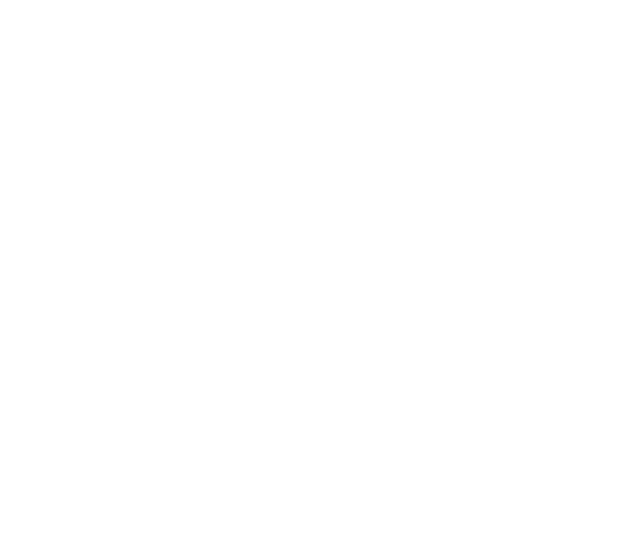
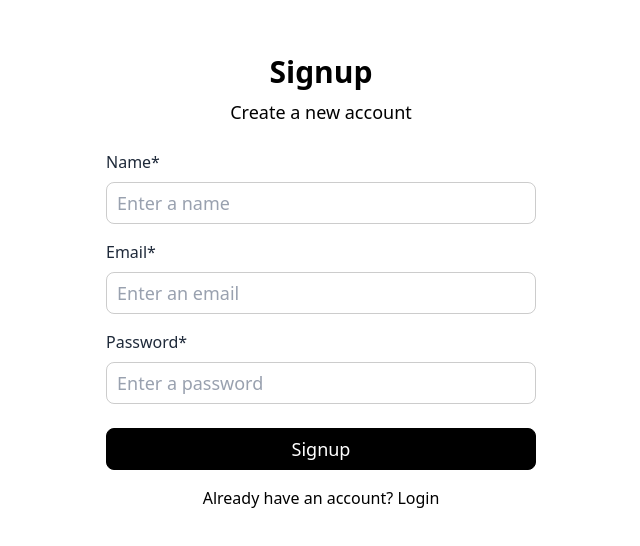
Before and after one commit to Pranish03/mern-todo-frontend, a React app: page /signup in a window 1280 px wide. Before the commit this address had no page. Shown: the part 118-664 px from the top of the page, without its empty margins (319-959 px from the left). Built offline with nearby package versions, Linux system fonts and the light colour scheme; the HTML template or start-up script is replaced by a standard one.

Commit message:
Finish frontend ui

```diff
--- a/src/components/button.jsx
+++ b/src/components/button.jsx
@@ -1,9 +1,7 @@
-import React from "react";
-
 export const Button = ({ className = "", children, ...props }) => {
   return (
     <button
-      className={`border border-black rounded-lg text-lg py-1.5 px-2.5 bg-black hover:bg-black/80 text-white cursor-pointer ${className}`}
+      className={`border border-black hover:border-black/3 rounded-lg text-lg py-1.5 px-2.5 bg-black hover:bg-black/80 text-white cursor-pointer ${className}`}
       {...props}
     >
       {children}
--- a/src/components/todo.jsx
+++ b/src/components/todo.jsx
@@ -4,11 +4,11 @@ import { FiTrash2 } from "react-icons/fi";
 export const Todo = () => {
   const [isComplete, setIsComplete] = useState(false);
 
-  const onChange = () => {
+  const handleComplete = () => {
     setIsComplete((prev) => !prev);
   };
 
-  const onClick = () => {
+  const handleDelete = () => {
     console.log("Delete");
   };
 
@@ -19,7 +19,7 @@ export const Todo = () => {
           className="cursor-pointer size-4 accent-black"
           type="checkbox"
           checked={isComplete}
-          onChange={onChange}
+          onChange={handleComplete}
         />
         <span className={`${isComplete ? "line-through" : ""}`}>
           Finish Mern course
@@ -27,7 +27,7 @@ export const Todo = () => {
       </div>
       <button
         className="text-black hover:text-red-600 cursor-pointer"
-        onClick={onClick}
+        onClick={handleDelete}
       >
         <FiTrash2 size={22} />
       </button>
--- a/src/main.jsx
+++ b/src/main.jsx
@@ -3,12 +3,16 @@ import { StrictMode } from "react";
 import { createRoot } from "react-dom/client";
 import { BrowserRouter, Route, Routes } from "react-router-dom";
 import { Home } from "./pages/home";
+import { Login } from "./pages/login";
+import { Signup } from "./pages/signup";
 
 createRoot(document.getElementById("root")).render(
   <StrictMode>
     <BrowserRouter>
       <Routes>
         <Route index element={<Home />} />
+        <Route path="/login" element={<Login />} />
+        <Route path="/signup" element={<Signup />} />
       </Routes>
     </BrowserRouter>
   </StrictMode>,
--- a/src/pages/home/index.jsx
+++ b/src/pages/home/index.jsx
@@ -1,5 +1,5 @@
 import { useState } from "react";
-import { FiPlus } from "react-icons/fi";
+import { FiPlus, FiLogOut } from "react-icons/fi";
 import { Button } from "../../components/button";
 import { Input } from "../../components/input";
 import { Todo } from "../../components/todo";
@@ -7,8 +7,12 @@ import { Todo } from "../../components/todo";
 export const Home = () => {
   const [todo, setTodo] = useState("");
 
-  const onClick = () => {
+  const handleAdd = () => {
     console.log(todo);
+  };
+
+  const handleLogout = () => {
+    console.log("Logout");
   };
 
   return (
@@ -24,7 +28,7 @@ export const Home = () => {
           value={todo}
           onChange={(e) => setTodo(e.target.value)}
         />
-        <Button className="flex items-center gap-2" onClick={onClick}>
+        <Button className="flex items-center gap-2" onClick={handleAdd}>
           Add
           <FiPlus />
         </Button>
@@ -33,6 +37,20 @@ export const Home = () => {
         <Todo />
         <Todo />
       </div>
+
+      {/* <div className="pt-20">
+        <h2 className="text-center text-2xl font-medium">
+          You don't have any todos
+        </h2>
+      </div> */}
+
+      <Button
+        className="flex items-center gap-2 absolute bottom-10 right-12"
+        onClick={handleLogout}
+      >
+        <FiLogOut />
+        Logout
+      </Button>
     </main>
   );
 };
--- /dev/null
+++ b/src/pages/login/index.jsx
@@ -0,0 +1,88 @@
+import { useState } from "react";
+import { Link } from "react-router-dom";
+import { Button } from "../../components/button";
+import { Input } from "../../components/input";
+
+export const Login = () => {
+  const [formValue, setFormValue] = useState({
+    email: "",
+    password: "",
+  });
+
+  const handleSubmit = (e) => {
+    e.preventDefault();
+    console.log(formValue);
+  };
+
+  return (
+    <div className="min-h-screen flex items-center justify-center bg-white">
+      <div className="w-full max-w-[430px]">
+        <h1 className="text-3xl font-bold text-center mb-2">Login</h1>
+        <h2 className="text-lg font-medium text-center text-black mb-6">
+          Get access to your account
+        </h2>
+
+        <form className="space-y-4 text-gray-800" onSubmit={handleSubmit}>
+          <div>
+            <label
+              htmlFor="email"
+              className="block max-w-fit text-sm text-gray-800 sm:text-base font-medium mb-2"
+            >
+              Email*
+            </label>
+            <Input
+              className="w-full"
+              type="email"
+              id="email"
+              placeholder="Enter your email"
+              value={formValue.email}
+              onChange={(e) =>
+                setFormValue((prev) => {
+                  return {
+                    ...prev,
+                    email: e.target.value,
+                  };
+                })
+              }
+            />
+          </div>
+
+          <div>
+            <label
+              htmlFor="password"
+              className="block max-w-fit text-sm text-gray-800 sm:text-base font-medium mb-2"
+            >
+              Password*
+            </label>
+            <Input
+              className="w-full"
+              type="password"
+              id="password"
+              placeholder="Enter your password"
+              value={formValue.password}
+              onChange={(e) =>
+                setFormValue((prev) => {
+                  return {
+                    ...prev,
+                    password: e.target.value,
+                  };
+                })
+              }
+            />
+          </div>
+
+          <Button type="submit" className="w-full mt-2">
+            Login
+          </Button>
+        </form>
+
+        <div className="mt-4 text-center text-base">
+          Don't have an account?{" "}
+          <Link to="/signup" className="hover:underline">
+            Signup
+          </Link>
+        </div>
+      </div>
+    </div>
+  );
+};
--- /dev/null
+++ b/src/pages/signup/index.jsx
@@ -0,0 +1,113 @@
+import { useState } from "react";
+import { Link } from "react-router-dom";
+import { Button } from "../../components/button";
+import { Input } from "../../components/input";
+
+export const Signup = () => {
+  const [formValue, setFormValue] = useState({
+    name: "",
+    email: "",
+    password: "",
+  });
+
+  const handleSubmit = (e) => {
+    e.preventDefault();
+    console.log(formValue);
+  };
+
+  return (
+    <div className="min-h-screen flex items-center justify-center bg-white">
+      <div className="w-full max-w-[430px]">
+        <h1 className="text-3xl font-bold text-center mb-2">Signup</h1>
+        <h2 className="text-lg font-medium text-center text-black mb-6">
+          Create a new account
+        </h2>
+
+        <form className="space-y-4 text-gray-800" onSubmit={handleSubmit}>
+          <div>
+            <label
+              htmlFor="name"
+              className="block max-w-fit text-sm text-gray-800 sm:text-base font-medium mb-2"
+            >
+              Name*
+            </label>
+            <Input
+              className="w-full"
+              type="text"
+              id="name"
+              placeholder="Enter a name"
+              value={formValue.name}
+              onChange={(e) =>
+                setFormValue((prev) => {
+                  return {
+                    ...prev,
+                    name: e.target.value,
+                  };
+                })
+              }
+            />
+          </div>
+
+          <div>
+            <label
+              htmlFor="email"
+              className="block max-w-fit text-sm text-gray-800 sm:text-base font-medium mb-2"
+            >
+              Email*
+            </label>
+            <Input
+              className="w-full"
+              type="email"
+              id="email"
+              placeholder="Enter an email"
+              value={formValue.email}
+              onChange={(e) =>
+                setFormValue((prev) => {
+                  return {
+                    ...prev,
+                    email: e.target.value,
+                  };
+                })
+              }
+            />
+          </div>
+
+          <div>
+            <label
+              htmlFor="password"
+              className="block max-w-fit text-sm text-gray-800 sm:text-base font-medium mb-2"
+            >
+              Password*
+            </label>
+            <Input
+              className="w-full"
+              type="password"
+              id="password"
+              placeholder="Enter a password"
+              value={formValue.password}
+              onChange={(e) =>
+                setFormValue((prev) => {
+                  return {
+                    ...prev,
+                    password: e.target.value,
+                  };
+                })
+              }
+            />
+          </div>
+
+          <Button type="submit" className="w-full mt-2">
+            Signup
+          </Button>
+        </form>
+
+        <div className="mt-4 text-center text-base">
+          Already have an account?{" "}
+          <Link to="/login" className="hover:underline">
+            Login
+          </Link>
+        </div>
+      </div>
+    </div>
+  );
+};
```
